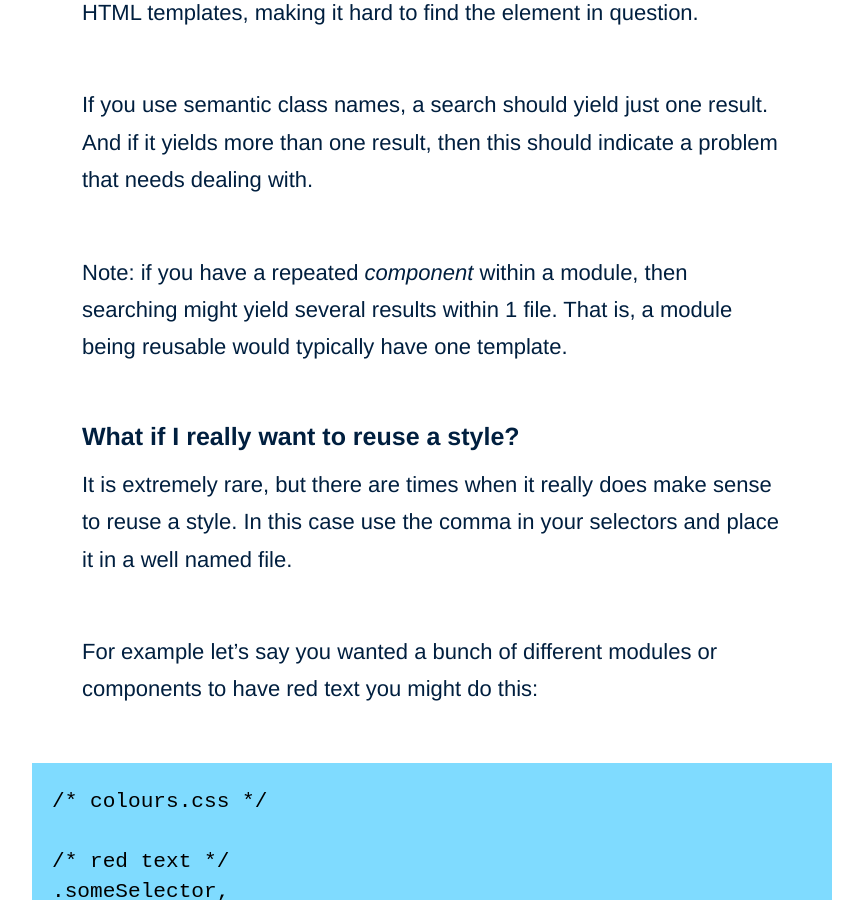
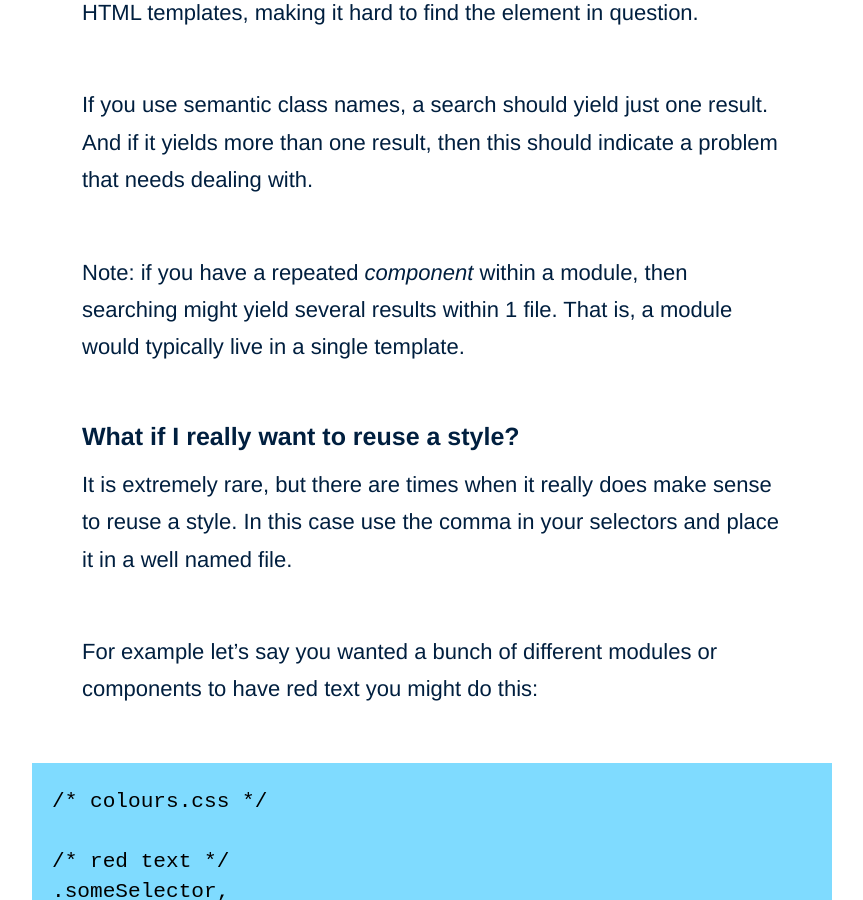
Before and after one commit to adamsilver/maintainablecss.com-jekyll, a Jekyll site: the page built from _chapters/03-reuse.md, in a window 1280 px wide and 900 px high, scrolled down 3958 px. Shown: the whole window, without its empty margins (208-1071 px from the left). Built offline with Jekyll 4.4.1, drawn with Linux system fonts in a browser that asks for light colours.

Commit message:
Findability note

```diff
--- a/_chapters/03-reuse.md
+++ b/_chapters/03-reuse.md
@@ -76,7 +76,7 @@ If an element has classes based on how it looks such as `.red`, `.col-lg-4` and
 
 If you use semantic class names, a search should yield just one result. And if it yields more than one result, then this should indicate a problem that needs dealing with.
 
-Note: if you have a repeated *component* within a module, then searching might yield several results within 1 file. That is, a module being reusable would typically have one template.
+Note: if you have a repeated *component* within a module, then searching might yield several results within 1 file. That is, a module would typically live in a single template.
 
 ## What if I really want to reuse a style?
 
```
